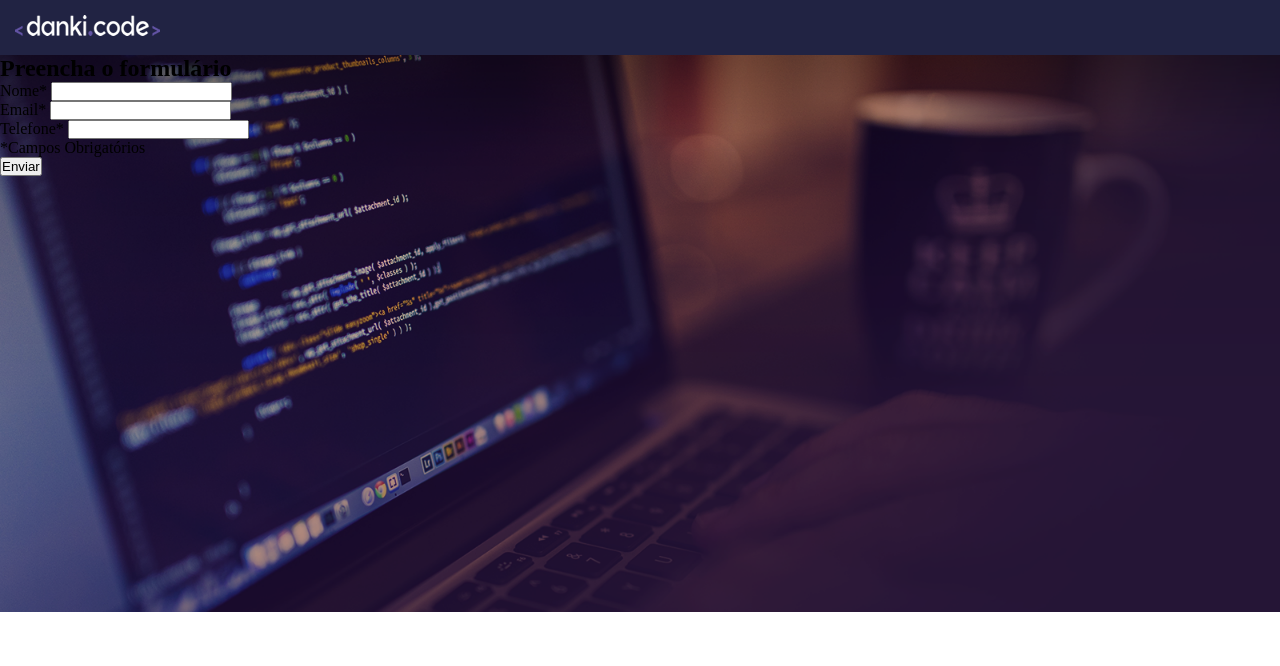
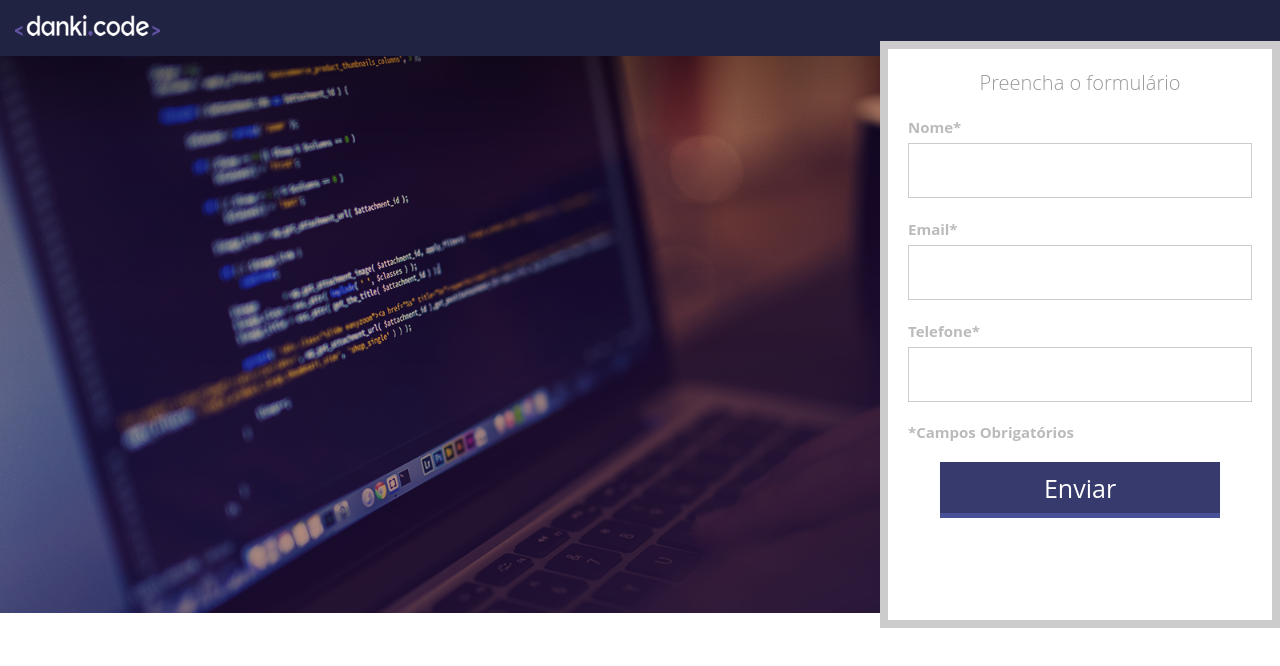
Before and after one commit to Davi-cell03/LandingPage, a plain HTML site: page index.html in a window 1280 px wide. Drawn offline with Linux system fonts and the light colour scheme.

Commit message:
Finalizado estilos do formulario

```diff
--- a/css/style.css
+++ b/css/style.css
@@ -2,7 +2,14 @@
     margin: 0;
     padding: 0;
     box-sizing: border-box;
+    font-family: "Open Sans";
 }
+
+html, body{
+    height: 100%;
+}
+
+@import url('https://fonts.googleapis.com/css2?family=Open+Sans:ital,wght@0,300;0,400;0,500;0,600;0,700;0,800;1,300;1,400;1,500;1,600;1,700;1,800&display=swap');
 
 .center{
     width: 1280px;
@@ -26,3 +33,67 @@
     background-size: cover;
     background-position: center;
 }
+
+.container_banner > .center{
+    height: 100%;
+}
+
+.form{
+    padding: 20px;
+    width: 400px;
+    height: calc(100% + 30px);
+    position: relative;
+    top: -15px;
+    border: 8px solid #CCCCCC;
+    background-color: white;
+    float: right;
+}
+
+.form h2{
+    text-align: center;
+    font-weight: 300;
+    color: #999999;
+    font-size: 20px;
+}
+
+.input_container{
+    margin-top: 20px;
+}
+
+.input_container span,.form p{
+    display: inline-block;
+    width: 100%;
+    color: #BBBBBB;
+    font-size: 15px;
+    font-weight: bold;
+}
+
+.input_container input[type="text"]{
+    margin-top: 5px;
+    width: 344px;
+    height: 55px;
+    border: 1px solid #CCCCCC;
+}
+
+.form .input_submit_container{
+    text-align: center;
+}
+
+.form p{
+    margin: 20px 0;
+}
+
+.input_submit_container input[type=submit]{
+    color: white;
+    font-size: 25px;
+    width: 280px;
+    height: 56px;
+    background-color: #363A6D;
+    border: 0;
+    border-bottom: 5px solid #4A5097;
+    cursor: pointer;
+}
+
+.input_submit_container input[type=submit]:hover{
+    background-color: #323665;
+}
```
